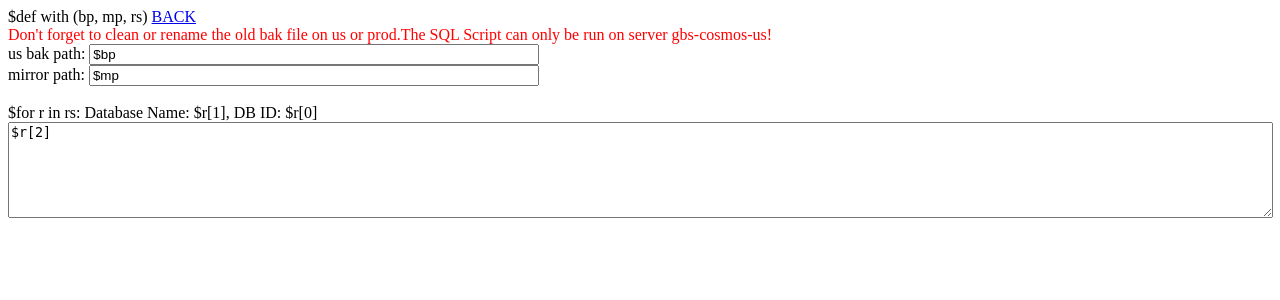
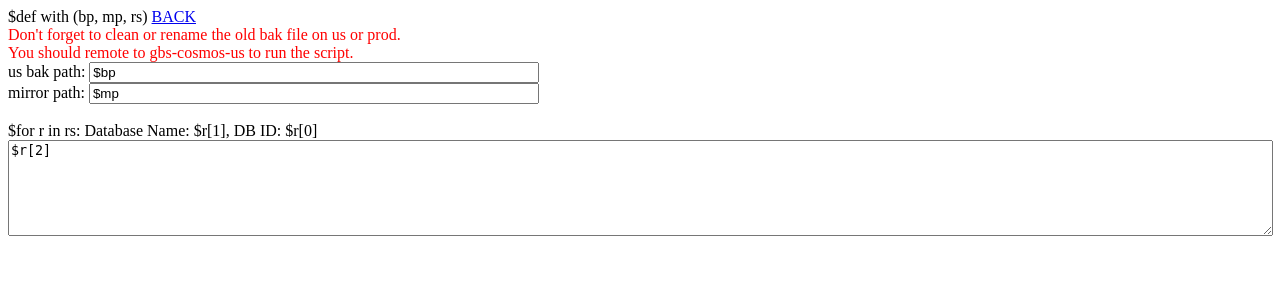
Before and after one commit to rav009/Data-Vertifier, a Python web app: template Data Vertifier/TEMPLATES/BackupSQL.html in a window 1280 px wide. Shown: the top 300 px of the page. Run offline with Jinja, Linux system fonts and the light colour scheme; the template is opened without the code that fills it, so the values that code supplies are empty.

Commit message:
small change

```diff
--- a/Data Vertifier/TEMPLATES/BackupSQL.html
+++ b/Data Vertifier/TEMPLATES/BackupSQL.html
@@ -2,7 +2,10 @@ $def with (bp, mp, rs)
 <title>Show the SQL for backup of the four databases on us mirror to gbs-cosmos-prod</title>
 <a href="../index" target="view_window">BACK</a>
 <br />
-<font color="red">Don't forget to clean or rename the old bak file on us or prod.The SQL Script can only be run on server gbs-cosmos-us!</font>
+<font color="red">Don't forget to clean or rename the old bak file on us or prod.</font>
+<br />
+<font color="red">You should remote to gbs-cosmos-us to run the script.</font>
+
 <br />
 <div style="width:86px;display:inline">us bak path: </div><input type="text" value="$bp" readonly="readonly" style="width:450px" />
 <br />
```
